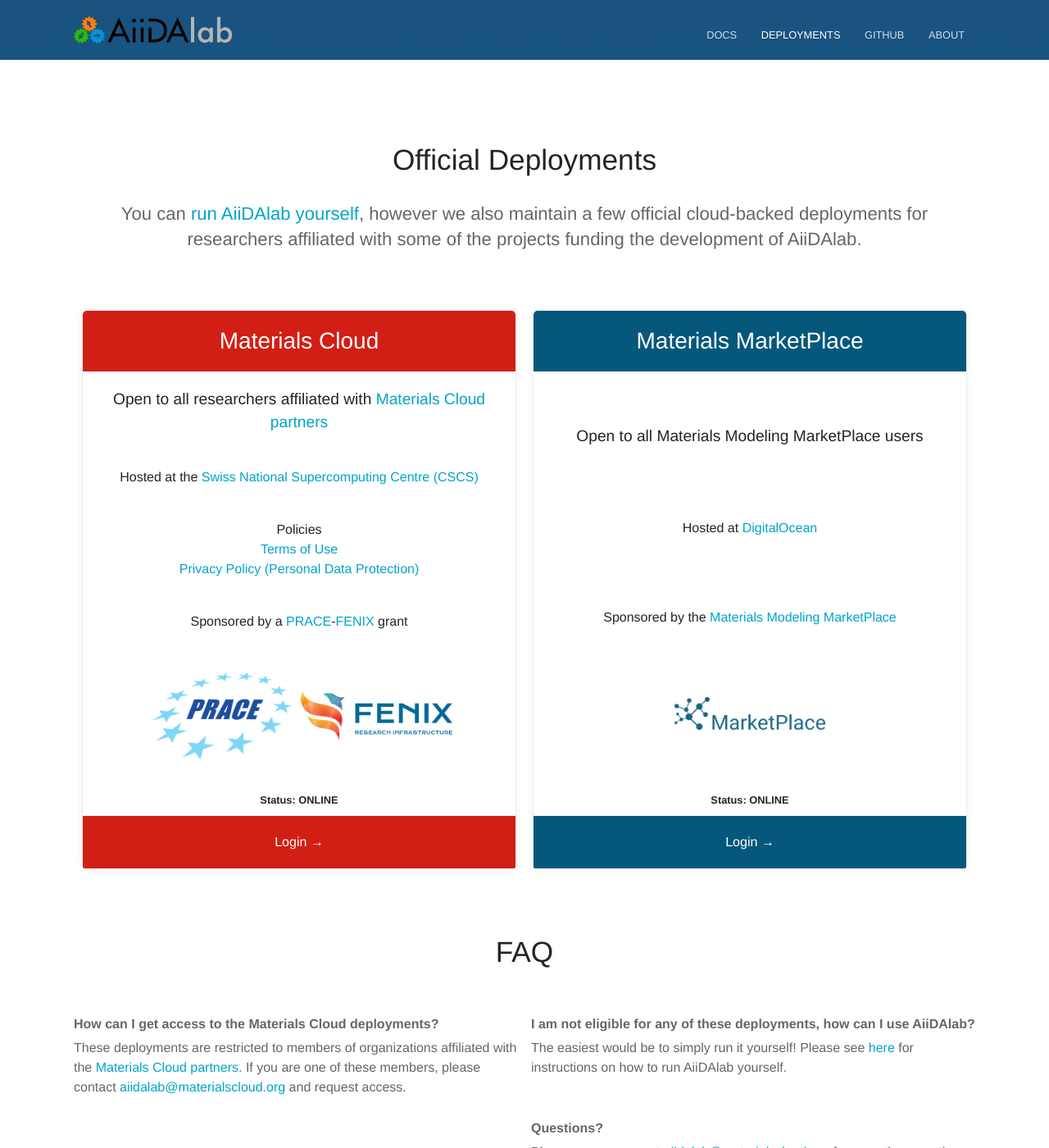
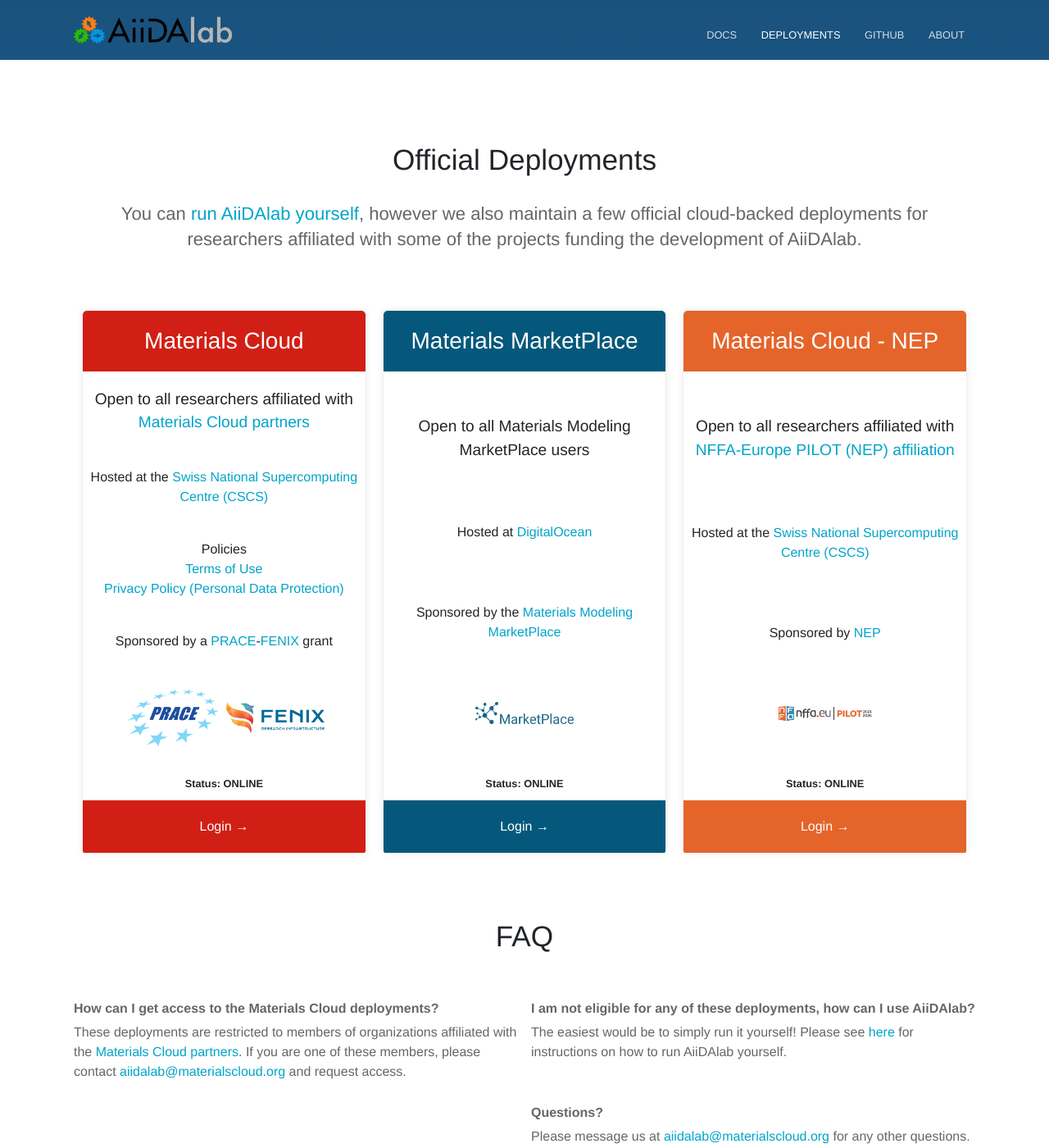
Before and after one commit to edan-bainglass/aiidalab-website, a Jekyll site: the page built from deployments.html, in a window 1280 px wide and 1400 px high. Shown: the whole window at 82% size. Built offline with Jekyll 4.4.1, drawn with Linux system fonts in a browser that asks for light colours.

Commit message:
add a new deployment: Materials Cloud - NEP (#18)
* add Materials Cloud - NEP

```diff
--- a/deployments.html
+++ b/deployments.html
@@ -38,6 +38,20 @@
             alt: Materials MarketPlace logo
     call_to_action:
       link: https://materials-marketplace.aiidalab.net
+      text: Login
+  - name: Materials Cloud - NEP
+    color: "#E5642A"
+    status: online
+    features:
+      - text: Open to all researchers affiliated with <a href="https://www.nffa.eu/news/project-updates/pilot-nep/">NFFA-Europe PILOT (NEP) affiliation</a>
+        highlight: true
+      - text: Hosted at the <a href="https://www.cscs.ch/">Swiss National Supercomputing Centre (CSCS)</a>
+      - text: Sponsored by <a href="https://www.nffa.eu/news/project-updates/pilot-nep/">NEP</a>
+      - images:
+          - src: images/endorsers/nffa.png
+            alt: NFFA-Europe PILOT logo
+    call_to_action:
+      link: https://aiidalab-nep.materialscloud.org
       text: Login
 faq:
   - question: How can I get access to the Materials Cloud deployments?
```
Also changed, not shown: images/endorsers/nffa.png (added).
